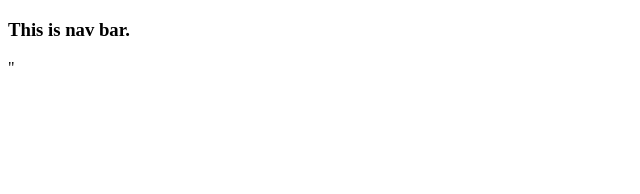
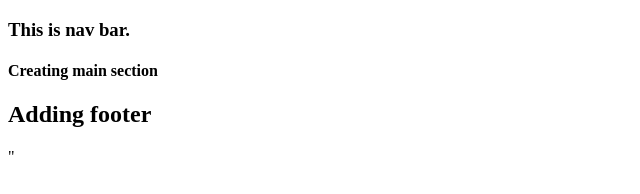
Before and after one commit to TheCoderArif/My-repo, a plain HTML site: page index.html in a window 1280 px wide. Shown: the whole page, without its empty margins (0-640 px from the left). Drawn offline with Linux system fonts and the light colour scheme.

Commit message:
adding footer

```diff
--- a/index.html
+++ b/index.html
@@ -10,6 +10,14 @@
         <nav>
             <h3>This is nav bar.</h3>
         </nav>
+        <main>
+            <section>
+                <h4>Creating main section</h4>
+            </section>
+            <footer>
+                <h2>Adding footer</h2>
+            </footer>
+        </main>
     </header>
 </body>
 </html>"
```
